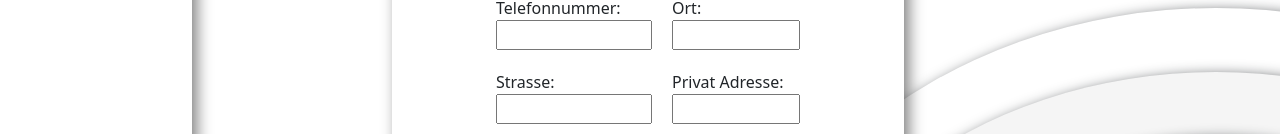
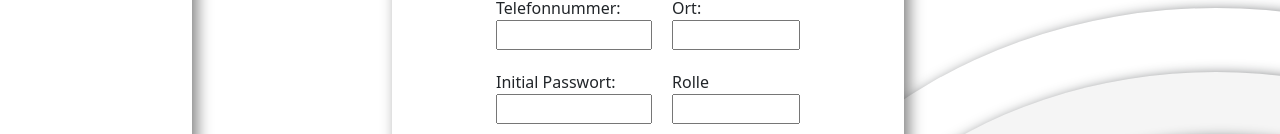
Before and after one commit to TwNici/Fullstack, a React (Vite) app in the folder frontend/: page /profilanpassen in a window 1280 px wide. Shown: the part 376-510 px from the top of the page. Built offline with nearby package versions, Linux system fonts and the light colour scheme.

Commit message:
Layout und neue Pages/ edit / profilanpassen.tsx

```diff
--- a/frontend/src/Adressbuch.tsx
+++ b/frontend/src/Adressbuch.tsx
@@ -52,9 +52,11 @@ function DatenAnzeigen() {
                         <div id={"mdatentext"}>
                             {mitarbeiter.bildUrl && <img src={formatBase64Image(mitarbeiter.bildUrl)} id="BildAdressbuch" alt="BILD"/>}
                             <p>{mitarbeiter.name} {mitarbeiter.nachname} ({mitarbeiter.userid})</p>
-                            <p>{mitarbeiter.telefonnummer}</p>
-                            <p>{mitarbeiter.ort}</p>
-                            <p>{mitarbeiter.geschlecht}</p>
+                            <p>Tele: {mitarbeiter.telefonnummer}</p>
+                            <p>Ort: {mitarbeiter.ort}</p>
+                            <p>Geschlächt: {mitarbeiter.geschlecht}</p>
+                            <p>Rolle: {mitarbeiter.rolle}</p>
+                            <p>PW: {mitarbeiter.initialPW}</p>
                         </div>
                     </div>
                 ))}
--- a/frontend/src/App.tsx
+++ b/frontend/src/App.tsx
@@ -10,10 +10,10 @@ import 'bootstrap/dist/css/bootstrap.min.css';
 
 
 export type FormInputType = {
+    initialPW: string;
+    rolle: string;
     stock?: number;
     geschaeftsadresse: string;
-    privatadresse: string;
-    strasse: string;
     ort: string;
     userid?: string;
     pultnummer?: number;
--- a/frontend/src/InterfaceDaten.tsx
+++ b/frontend/src/InterfaceDaten.tsx
@@ -7,8 +7,8 @@ export interface InterfaceDaten {
     geschlecht: string;
     telefonnummer: string;
     ort: string;
-    strasse: string;
-    privatadresse: string;
+    InitialPW: string;
+    rolle: string;
     geschaeftsadresse: string;
     stock: string;
     pultnummer: number;
--- a/frontend/src/createmitarbeiter.tsx
+++ b/frontend/src/createmitarbeiter.tsx
@@ -13,8 +13,8 @@ function CreateMitarbeiter() {
         nachname: "",
         geschlecht: "",
         geschaeftsadresse: "",
-        privatadresse: "",
-        strasse: "",
+        rolle: "",
+        initialPW: "",
         ort: "",
         gebaeude: "",
         bildUrl: "",
@@ -37,18 +37,16 @@ function CreateMitarbeiter() {
         axios.post("/api/mitarbeiter", form)
             .then(response => {
                 console.log('Mitarbeiter gespeichert:', response.data);
-                // Reset file input
                 if (fileInputRef.current) {
                     fileInputRef.current.value = '';
                 }
-                // Reset the rest of the form state
                 setForm({
                     name: "",
                     nachname: "",
                     geschlecht: "",
                     geschaeftsadresse: "",
-                    privatadresse: "",
-                    strasse: "",
+                    rolle: "",
+                    initialPW: "",
                     ort: "",
                     gebaeude: "",
                     bildUrl: "",
@@ -119,13 +117,13 @@ function CreateMitarbeiter() {
                                    onChange={(e) => onChangeValues(e.target.name, e.target.value)}/>
                         </div>
                         <div>
-                            <label>Strasse:</label>
-                            <input id="strasse" name="strasse" required value={form.strasse}
+                            <label>Initial Passwort:</label>
+                            <input id="initialPW" name="initialPW" required value={form.initialPW}
                                    onChange={(e) => onChangeValues(e.target.name, e.target.value)}/>
                         </div>
                         <div>
-                            <label>Privat Adresse:</label>
-                            <input id="privatadresse" name="privatadresse" required value={form.privatadresse}
+                            <label>Rolle:</label>
+                            <input id="rolle" name="rolle" required value={form.rolle}
                                    onChange={(e) => onChangeValues(e.target.name, e.target.value)}/>
                         </div>
                         <div>
--- a/frontend/src/profilanpassen.tsx
+++ b/frontend/src/profilanpassen.tsx
@@ -14,8 +14,8 @@ function ProfilAnpassen() {
         nachname: "",
         geschlecht: "",
         geschaeftsadresse: "",
-        privatadresse: "",
-        strasse: "",
+        rolle: "",
+        initialPW: "",
         ort: "",
         gebaeude: "",
         bildUrl: "",
@@ -36,8 +36,8 @@ function ProfilAnpassen() {
 
     const handleSubmit = () => {
         axios.put(`/api/mitarbeiter/${formData.userid}`, {name: formData.name, nachname: formData.nachname,
-            geschlecht: formData.geschlecht, geschaeftsadresse: formData.geschaeftsadresse, privatadresse: formData.privatadresse,
-            strasse: formData.strasse,
+            geschlecht: formData.geschlecht, geschaeftsadresse: formData.geschaeftsadresse, rolle: formData.rolle,
+            initialPW: formData.initialPW,
             ort: formData.ort,
             gebaeude: formData.gebaeude,
             bildUrl: formData.bildUrl,
@@ -72,27 +72,28 @@ function ProfilAnpassen() {
     const handleGetUser = () => {
         axios.get(`/api/mitarbeiter/${userId}`).then((res) => {
             setFormData({
-                name: res.data.name, nachname: res.data.nachname, geschlecht: res.data.geschlecht, geschaeftsadresse: res.data.geschaeftsadresse, privatadresse: res.data.privatadresse, strasse: res.data.strasse, ort: res.data.ort, gebaeude: res.data.gebaeude, bildUrl: res.data.bildUrl, newUserid: res.data.userid, stock: res.data.stock, userid: undefined, telefonnummer: res.data.telefonnummer, pultnummer: res.data.pultnummer
+                name: res.data.name, nachname: res.data.nachname, geschlecht: res.data.geschlecht, geschaeftsadresse: res.data.geschaeftsadresse, rolle: res.data.rolle, initialPW: res.data.InitialPW, ort: res.data.ort, gebaeude: res.data.gebaeude, bildUrl: res.data.bildUrl, newUserid: res.data.userid, stock: res.data.stock, userid: undefined, telefonnummer: res.data.telefonnummer, pultnummer: res.data.pultnummer
             });
         })
     }
 
     return (<>
             <Layout />
+            <form id={"search-form"} onSubmit={(e) => {
+                e.preventDefault()
+                handleGetUser()
+            }}>
+                <div id="searchID">
+                    <label>Mitarbeiter auswählen:</label>
+                    <input placeholder={"USERID"} onChange={(e) => {setUserId(e.target.value)}} />
+                </div>
+            </form>
         <form id={"input-form"} onSubmit={(e) => {
-            e.preventDefault();
+            e.preventDefault()
             handleSubmit();
             }}>
             <div id={"labels"} className={"inputfelder"}>
-                <form id={"search-form"} onSubmit={(e) => {
-                    e.preventDefault()
-                    handleGetUser()
-                }}>
-                    <div id="searchID">
-                        <label>Mitarbeiter auswählen:</label>
-                        <input placeholder={"USERID"} onChange={(e) => {setUserId(e.target.value)}} />
-                    </div>
-                </form>
+
                 <div id={"mitarbeitertexttitel"}><h1>Mitarbeiter anpassen</h1></div>
                 <div>
                     <label>UserID</label>
@@ -119,12 +120,12 @@ function ProfilAnpassen() {
                     <input  id="ort" name="ort" value={formData.ort} onChange={handleInputChange}/>
                 </div>
                 <div>
-                    <label>Strasse:</label>
-                    <input  id="strasse" name="strasse" value={formData.strasse} onChange={handleInputChange}/>
+                    <label>Initial Passwort:</label>
+                    <input  id="initialPW" name="initialPW" value={formData.initialPW} onChange={handleInputChange}/>
                 </div>
                 <div>
-                    <label>Privat Adresse:</label>
-                    <input  id="privatadresse" name="privatadresse" value={formData.privatadresse} onChange={handleInputChange}/>
+                    <label>Rolle</label>
+                    <input  id="rolle" name="rolle" value={formData.rolle} onChange={handleInputChange}/>
                 </div>
                 <div>
                     <label>Geschäfts Adresse:</label>
```
Also changed, not shown: 1 other file (tests, documents, lock files or other folders).
